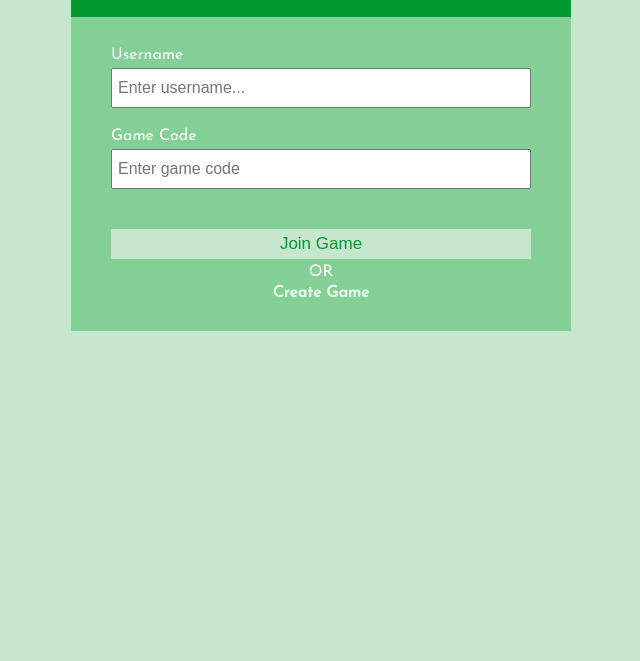
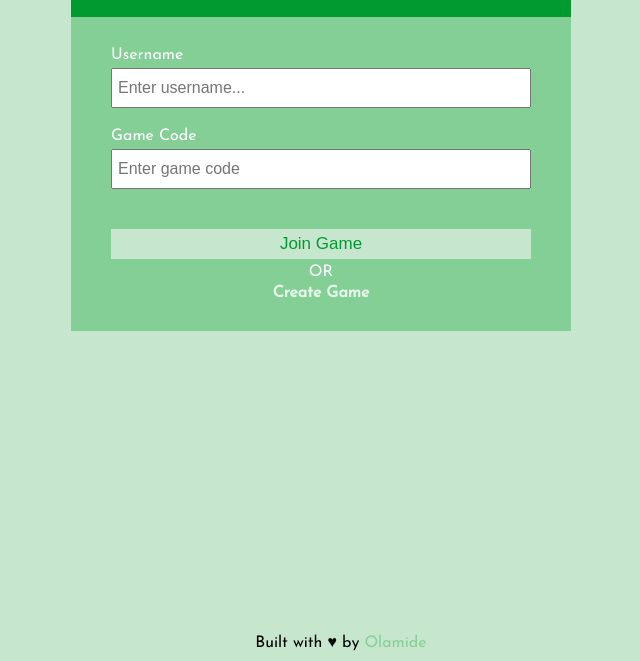
Before and after one commit to aolamide/anon-chat-app, a website: page public/index.html in a window 1280 px wide. Shown: the part 139-800 px from the top of the page, without its empty margins (319-959 px from the left). Drawn offline with Linux system fonts and the light colour scheme.

Commit message:
add my name

```diff
--- a/public/css/style.css
+++ b/public/css/style.css
@@ -241,6 +241,15 @@ a {
 	color: white;
 	margin-bottom: 0;
 }
+.creator {
+	position: fixed;
+	bottom : 10px;
+	width: 100%;
+	text-align: center;
+}
+.creator a {
+	color : var(--dark-color-b);
+}
 @media (max-width: 700px) {
 	.join-container{
 		width: 80vw
--- a/public/index.html
+++ b/public/index.html
@@ -47,5 +47,6 @@
 				</form>
 			</main>
 		</div>
+		<p class='creator'>Built with &hearts; by <a target='blank' rel="noreferrer noopener" href="https://twitter.com/olamideaboyeji">Olamide</a></p>
 	</body>
 </html>
```
